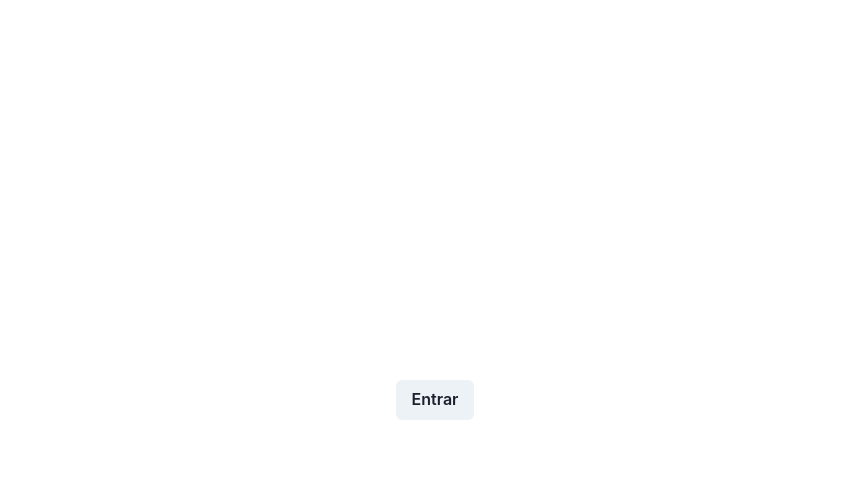
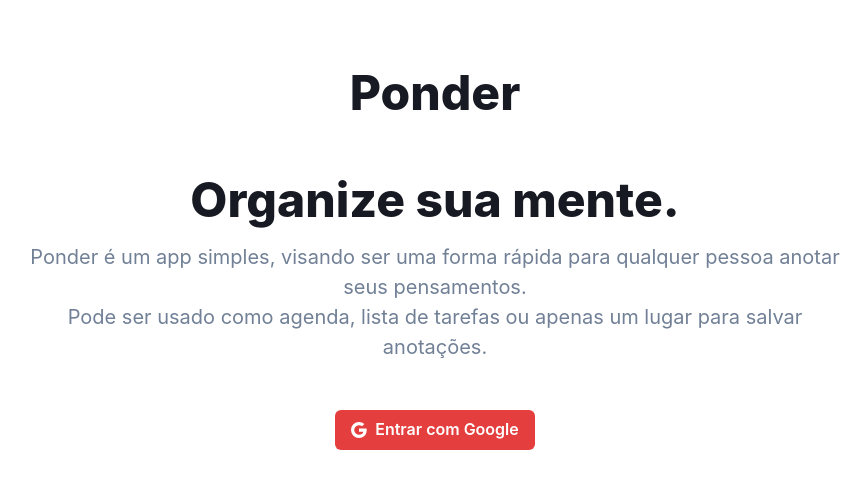
Before and after one commit to jneiva0/ponder, a React (Vite) app: page / in a window 1280 px wide. Shown: the top 488 px of the page, without its empty margins (205-1073 px from the left). Built offline with nearby package versions, Linux system fonts and the light colour scheme; no server answers; what swr-firestore-v9 would draw is missing.

Commit message:
update login screen and add logout

```diff
--- a/src/App.tsx
+++ b/src/App.tsx
@@ -1,5 +1,6 @@
 import {
   Box,
+  Button,
   Container,
   HStack,
   IconButton,
@@ -10,6 +11,7 @@ import { MdLightMode } from 'react-icons/md'
 import { CheckUser } from './components/CheckUser'
 import { CreateNote } from './components/CreateNote'
 import { NotesList } from './components/NotesList'
+import { logout } from './hooks/useUser'
 
 function App() {
   const { toggleColorMode } = useColorMode()
@@ -23,6 +25,9 @@ function App() {
             aria-label='color mode'
             icon={<MdLightMode />}
           />
+          <Button variant='ghost' onClick={logout}>
+            Sair
+          </Button>
         </HStack>
         <Container h='full' maxW='container.sm' pt={2}>
           <CreateNote />
--- a/src/components/CheckUser.tsx
+++ b/src/components/CheckUser.tsx
@@ -1,8 +1,9 @@
-import { Alert, AlertIcon, Button, Center, Spinner } from '@chakra-ui/react'
+import { Alert, AlertIcon, Center, Spinner } from '@chakra-ui/react'
 import { getAuth } from 'firebase/auth'
 import { ReactNode } from 'react'
 import { useAuthState } from 'react-firebase-hooks/auth'
-import { login, UserProvider } from '../hooks/useUser'
+import { UserProvider } from '../hooks/useUser'
+import { Welcome } from './Welcome'
 
 export const CheckUser = ({ children }: { children: ReactNode }) => {
   const [user, loading, error] = useAuthState(getAuth())
@@ -24,9 +25,5 @@ export const CheckUser = ({ children }: { children: ReactNode }) => {
 
   if (user) return <UserProvider value={user}>{children}</UserProvider>
 
-  return (
-    <Center h='full'>
-      <Button onClick={login}>Entrar</Button>
-    </Center>
-  )
+  return <Welcome />
 }
--- /dev/null
+++ b/src/components/Welcome.tsx
@@ -0,0 +1,58 @@
+import {
+  Box,
+  Button,
+  Flex,
+  Heading,
+  Text,
+  useColorModeValue,
+} from '@chakra-ui/react'
+import { BsGoogle } from 'react-icons/bs'
+import { login } from '../hooks/useUser'
+
+export const Welcome = () => {
+  return (
+    <Box px={4} py={16} mx='auto'>
+      <Flex
+        direction='column'
+        w={{ base: 'full', md: 11 / 12, xl: 8 / 12 }}
+        alignItems={{ base: 'flex-start', md: 'center' }}
+        textAlign={{ base: 'left', md: 'center' }}
+        mx='auto'
+      >
+        <Heading
+          mb={12}
+          color={useColorModeValue('gray.900', 'gray.100')}
+          fontSize='5xl'
+          fontWeight='extrabold'
+        >
+          Ponder
+        </Heading>
+        <Heading
+          mb={3}
+          fontSize={{ base: '4xl', md: '5xl' }}
+          fontWeight={{ base: 'bold', md: 'extrabold' }}
+          color={useColorModeValue('gray.900', 'gray.100')}
+          lineHeight='shorter'
+        >
+          Organize sua mente.
+        </Heading>
+
+        <Text
+          mb={12}
+          fontSize={{ base: 'lg', md: 'xl' }}
+          color='gray.500'
+          lineHeight='base'
+        >
+          Ponder é um app simples, visando ser uma forma rápida para qualquer
+          pessoa anotar seus pensamentos.
+          <br /> Pode ser usado como agenda, lista de tarefas ou apenas um lugar
+          para salvar anotações.
+        </Text>
+
+        <Button colorScheme='red' leftIcon={<BsGoogle />} onClick={login}>
+          Entrar com Google
+        </Button>
+      </Flex>
+    </Box>
+  )
+}
--- a/src/lib/theme.ts
+++ b/src/lib/theme.ts
@@ -1,7 +1,7 @@
 import { extendTheme, ThemeConfig } from '@chakra-ui/react'
 
 const config: ThemeConfig = {
-  initialColorMode: 'light',
+  initialColorMode: 'system',
   useSystemColorMode: false,
 }
 
```
